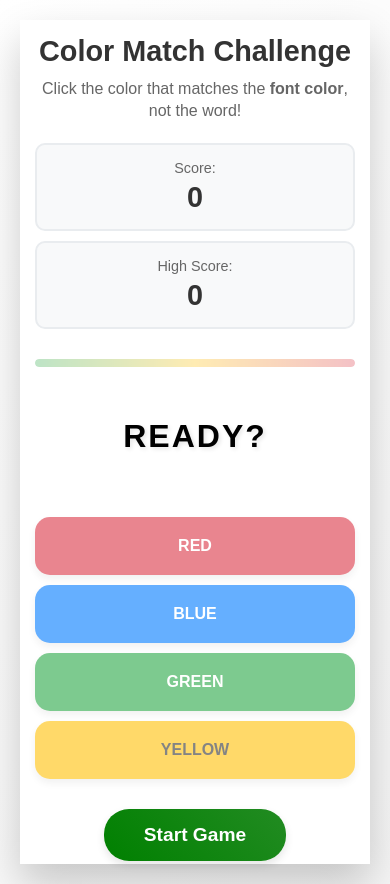
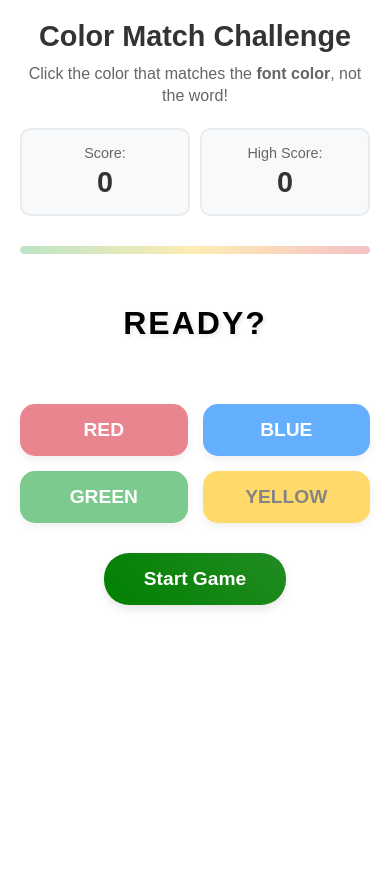
Before and after one commit to jamirnasci/stroop-challenge, a plain HTML site: page index.html in a window 390 px wide. After the commit the page ends 844 px from the top, so only its background shows below. Drawn offline with Linux system fonts and the light colour scheme.

Commit message:
responsive details

```diff
--- a/styles.css
+++ b/styles.css
@@ -119,6 +119,7 @@ body {
     grid-template-columns: repeat(2, 1fr);
     gap: 15px;
     margin-bottom: 30px;
+    width: 100%;
 }
 
 .color-btn {
@@ -132,6 +133,7 @@ body {
     box-shadow: 0 4px 8px rgba(0, 0, 0, 0.1);
     position: relative;
     overflow: hidden;
+    width: 100%;
 }
 
 .color-btn:hover {
@@ -344,10 +346,6 @@ body {
 
 /* Responsive Design */
 @media (max-width: 768px) {
-    .game-container {
-        padding: 20px;
-        margin: 10px;
-    }
 
     .game-header h1 {
         font-size: 2rem;
@@ -361,29 +359,12 @@ body {
         font-size: 2.5rem;
     }
 
-    .color-buttons {
-        gap: 10px;
-    }
-
-    .color-btn {
-        padding: 15px;
-        font-size: 1rem;
-    }
-
     .score-section {
-        flex-direction: column;
         gap: 10px;
     }
 }
 
 @media (max-width: 480px) {
-    body {
-        padding: 10px;
-    }
-
-    .game-container {
-        padding: 15px;
-    }
 
     .game-header h1 {
         font-size: 1.8rem;
@@ -393,14 +374,6 @@ body {
         font-size: 2rem;
     }
 
-    .color-buttons {
-        grid-template-columns: 1fr;
-        gap: 10px;
-    }
-
-    .color-btn {
-        padding: 20px;
-    }
 
     .game-over-buttons {
         flex-direction: column;
```
